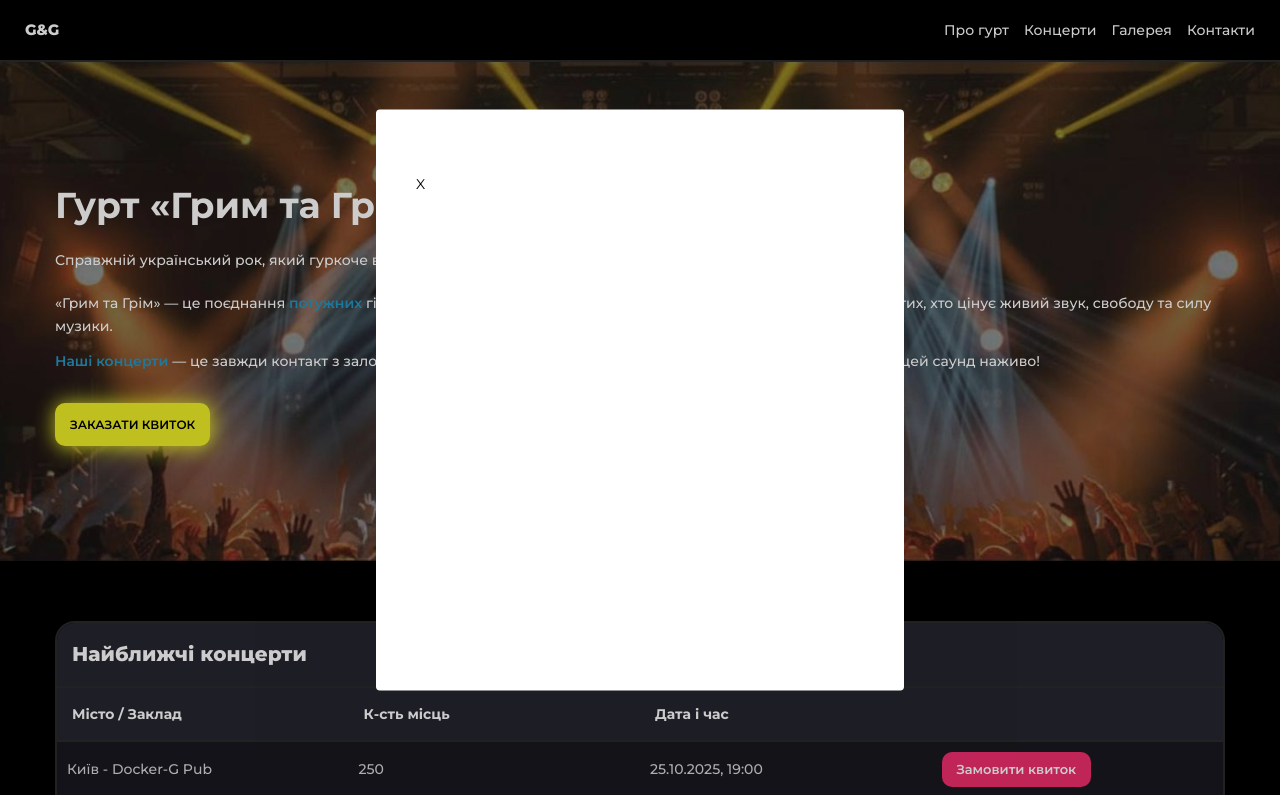
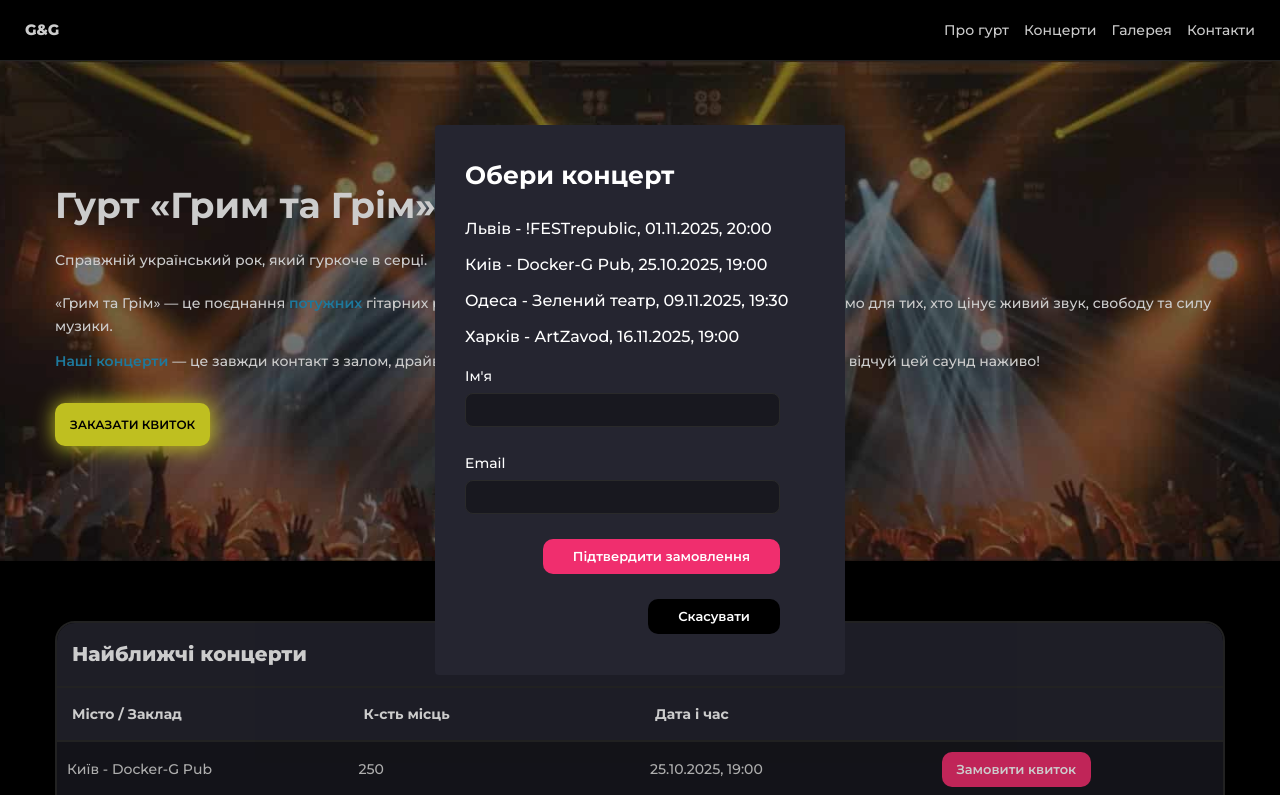
Before and after one commit to igorgnatiuk1/e-ample, a plain HTML site: page index.html in a window 1280 px wide. Both pictures are taken after a click on the button "ЗАКАЗАТИ КВИТОК". Shown: the top 795 px of the page. Drawn offline with nearby package versions, Linux system fonts and the light colour scheme.

Commit message:
add modal

```diff
--- a/SASS/components/_backdrop.scss
+++ b/SASS/components/_backdrop.scss
@@ -11,24 +11,73 @@
     display: block;
   }
 }
-
+.modal__title {
+  font-size: 25px;
+  margin-bottom: 20px;
+}
 .modal {
-  width: 100%;
+  width: 355px;
   display: block;
   position: absolute;
 
-  background-color: white;
+  background-color: #252530;
   top: 50%;
+  height: 500px;
   left: 50%;
   transform: translateX(-50%) translateY(-50%);
   border-radius: 4px;
-  padding: 40px;
+  padding: 30px;
   @media screen and (min-width: 480px) {
-    width: 450px;
-    height: 609px;
+    width: 400px;
+    height: 525px;
   }
   @media screen and (min-width: 1200px) {
-    width: 528px;
-    height: 581px;
+    width: 410px;
+    height: 550px;
   }
 }
+.modal__list {
+  margin-bottom: 15px;
+}
+.modal__item {
+  font-size: 14px;
+  &:not(:last-child) {
+    margin-bottom: 10px;
+  }
+  @media screen and (min-width: 480px) {
+    font-size: 16px;
+  }
+}
+.modal__form{
+
+  max-width: 450px;
+    @media screen and (min-width: 480px) {
+      width: 310px;
+
+  }
+
+  @media screen and (min-width: 1200px) {
+ width: 315px;
+  }
+}
+
+.modal__button{
+
+  padding: 10px 30px;
+  margin-top: 20px;
+  margin-top: 25px;
+}
+.modal__button:nth-child(2){
+  background-color: black;
+}
+.modal__input{
+  width: 295px;
+     @media screen and (min-width: 480px) {
+      width: 315px;
+
+  }
+
+}
+.button__box{
+  text-align: end;
+}
--- a/SASS/components/_header.scss
+++ b/SASS/components/_header.scss
@@ -82,7 +82,7 @@
   background-color: white;
   transform: translateX(100%);
   transition: transform 200ms linear;
-  padding: 10px 20px;
+  padding: 20px;
   z-index: 2;
 
 }
--- a/SASS/components/_hero.scss
+++ b/SASS/components/_hero.scss
@@ -38,7 +38,7 @@
   }
 }
 .hero {
-  background-image: url(.././images/hero.jpeg);
+  background-image: url(.././images/hero.jpg);
   background-repeat: no-repeat;
   background-size: cover;
   background-position: center;
--- a/SASS/main.scss
+++ b/SASS/main.scss
@@ -1,7 +1,6 @@
 @import "./base/colors";
 @import "./base/fonts";
 @import "./base/reset";
-@import "./components/backdrop";
 @import "./base/general";
 @import "./base/container";
 @import "./components/header";
@@ -12,3 +11,4 @@
 @import "./components/connection";
 @import "./components/history";
 @import "./components/footer";
+@import "./components/backdrop";
--- a/index.html
+++ b/index.html
@@ -44,10 +44,10 @@
                     <a href="#concerts" class="mobile__link" mobileFix>Концерти</a>
                 </li>
                 <li class="mobile__item">
-                    <a href="#team" class="mobile__link" mobileFix >Галерея</a>
+                    <a href="#team" class="mobile__link" mobileFix>Галерея</a>
                 </li>
                 <li class="mobile__item">
-                    <a href="#contacts" class="mobile__link" mobileFix >Контакти</a>
+                    <a href="#contacts" class="mobile__link" mobileFix>Контакти</a>
                 </li>
             </ul>
             <address class="mobile__adress">
@@ -72,9 +72,36 @@
                         емоції.
                         Приєднуйся до нас на найближчих виступах і відчуй цей саунд наживо!</p>
                     <button type="button" class="hero__button" data-modal-open>ЗАКАЗАТИ КВИТОК</button>
+                    <div class="backdrop" data-modal>
+                        <div class="modal">
 
+                            <h2 class="modal__title">Обери концерт</h2>
+                            <ul class="modal__list">
+                                <li class="modal__item">Львів - !FESTrepublic, 01.11.2025, 20:00</li>
+                                <li class="modal__item">Киів - Docker-G Pub, 25.10.2025, 19:00</li>
+                                <li class="modal__item">Одеса - Зелений театр, 09.11.2025, 19:30</li>
+                                <li class="modal__item">Харків - ArtZavod, 16.11.2025, 19:00</li>
+                            </ul>
+                            <form class="modal__form">
+                                <label>
+                                    Ім'я
+                                    <input type="text" name="username" class="modal__input">
+                                </label>
+                                <label>
+                                    Email
+                                    <input type="email" name="email" class="modal__input">
+                                </label>
+
+                                <div class="button__box">
+                                    <button type="submit" class="modal__button button">Підтвердити замовлення</button>
+                                <button type="submit" class="modal__button button" data-modal-close>Скасувати</button>
+                                </div>
+                            </form>
+
+                        </div>
+
+                    </div>
                 </div>
-            </div>
 
         </section>
         <section class="schedule" id="concerts">
@@ -122,13 +149,8 @@
                         </tbody>
                     </table>
                 </div>
-                <div class="backdrop" data-modal>
-                    <div class="modal">
-                        <div>ITS ME</div>
-                        <button class="modal__close" data-modal-close>X</button>
 
-                    </div>
-                </div>
+            </div>
             </div>
         </section>
         <section class="participants" id="team">
@@ -136,15 +158,15 @@
                 <h2 class="participants__title">Учасники гурту</h2>
                 <ul class="participants__list">
                     <li class="participants__item">
-                        <img src="./images/кролик.jpeg" alt="" class="participants__img">
+                        <img src="./images/кролик.jpg" alt="" loading="lazy" class="participants__img">
                         <p class="participants__text">Максим — гітара</p>
                     </li>
                     <li class="participants__item">
-                        <img src="./images/вовк.jpeg" alt="" class="participants__img">
+                        <img src="./images/вовк.jpg" alt="" loading="lazy" class="participants__img">
                         <p class="participants__text">Олена — вокал</p>
                     </li>
                     <li class="participants__item">
-                        <img src="./images/воїн.jpeg" alt="" class="participants__img">
+                        <img src="./images/воїн.jpg" alt="" loading="lazy" class="participants__img">
                         <p class="participants__text">Тарас — барабани</p>
                     </li>
                 </ul>
@@ -174,7 +196,7 @@
                             елементи або
                             народні інструменти.</p>
                     </div>
-                    <img src="./images/photo2_cleanup.png" alt="" class="history__img">
+                    <img src="./images/сцена.jpg" alt="" loading="lazy" class="history__img">
                 </div>
                 <p class="history__text">Кожен наш виступ - це не просто концерт, а справжня подія, де ми ділимося своєю
                     енергією з глядачами та створюємо неповторну атмосферу. Ми віримо, що музика має силу об'єднувати
```
Also changed, not shown: css/main.css, css/main.min.css, images/hero.jpeg (deleted), images/hero.jpg (added), images/photo2_cleanup.png (deleted), images/вовк.jpeg (deleted), images/вовк.jpg (added), images/воїн.jpeg (deleted), images/воїн.jpg (added), images/кролик.jpeg (deleted), images/кролик.jpg (added), images/сцена.jpg (added), 3 other files.
